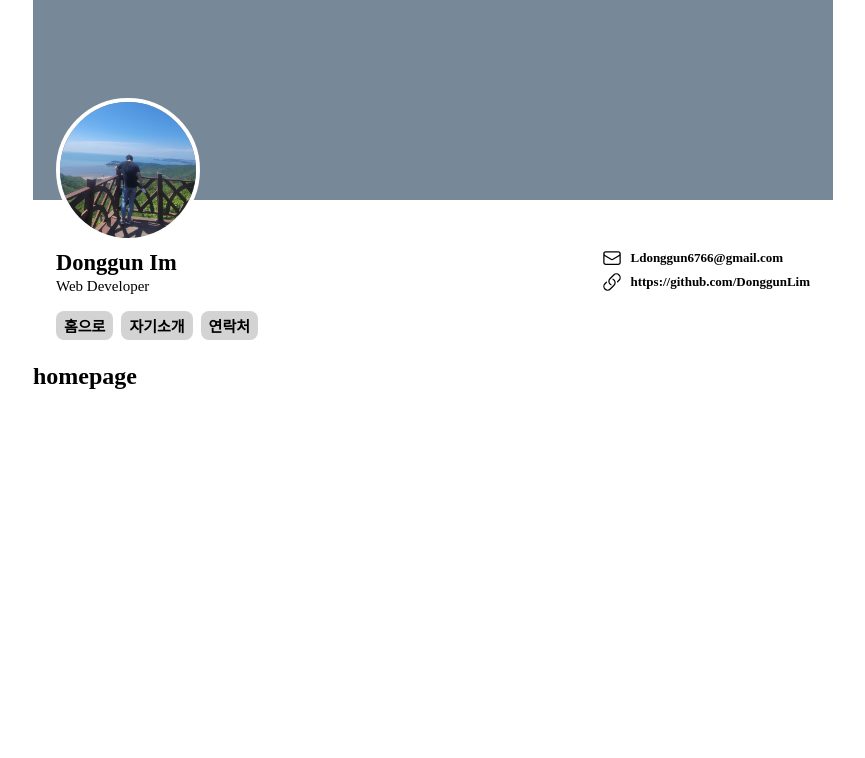
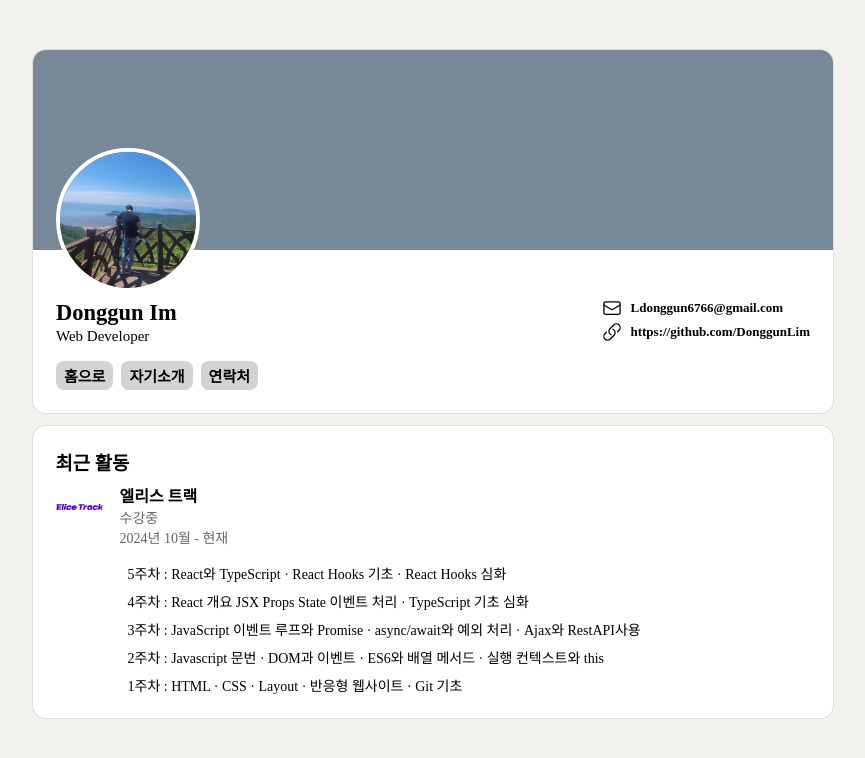
Before and after one commit to DonggunLim/resume, a React (Vite) app: page / in a window 1280 px wide. Shown: the top 758 px of the page, without its empty margins (207-1072 px from the left). Built offline with nearby package versions, Linux system fonts and the light colour scheme.

Commit message:
LatestActivity component

```diff
--- a/src/components/Header.jsx
+++ b/src/components/Header.jsx
@@ -2,11 +2,13 @@ import { useNavigate } from "react-router-dom";
 import Avatar from "./Avatar";
 import EmailIcon from "../icons/EmailIcon";
 import LinkIcon from "../icons/LinkIcon";
+import BoxConatiner from "./BoxConatiner";
 export default function Header() {
   const navigate = useNavigate();
   const handleClickMenu = (path) => navigate(path);
 
   return (
+    <BoxConatiner>
       <header className="header">
         <div className="background">
           <Avatar />
@@ -41,5 +43,6 @@ export default function Header() {
           </nav>
         </main>
       </header>
+    </BoxConatiner>
   );
 }
--- /dev/null
+++ b/src/components/LatestActivity.jsx
@@ -0,0 +1,59 @@
+import BoxConatiner from "./BoxConatiner";
+
+export default function LatestActivity() {
+  return (
+    <BoxConatiner>
+      <div className="latest-activity-container">
+        <h1 className="title">최근 활동</h1>
+        <div className="latest-activity">
+          <div className="img-container">
+            <img
+              src="/src/assets/elice-track-logo.svg"
+              alt="elice-track-logo"
+            />
+          </div>
+          <div className="latest-activity-description-container">
+            <p className="latest-activity-title">엘리스 트랙</p>
+            <div className="latest-activity-subtitle">
+              <p>수강중</p>
+              <p> 2024년 10월 - 현재</p>
+            </div>
+            <div className="latest-activity-list-container">
+              <ul className="latest-activity-list">
+                <li>
+                  <p>
+                    5주차 : React와 TypeScript · React Hooks 기초 · React Hooks
+                    심화
+                  </p>
+                </li>
+                <li>
+                  <p>
+                    4주차 : React 개요 JSX Props State 이벤트 처리 · TypeScript
+                    기초 심화
+                  </p>
+                </li>
+                <li>
+                  <p>
+                    3주차 : JavaScript 이벤트 루프와 Promise · async/await와
+                    예외 처리 · Ajax와 RestAPI사용
+                  </p>
+                </li>
+                <li>
+                  <p>
+                    2주차 : Javascript 문번 · DOM과 이벤트 · ES6와 배열 메서드 ·
+                    실행 컨텍스트와 this
+                  </p>
+                </li>
+                <li>
+                  <p>
+                    1주차 : HTML · CSS · Layout · 반응형 웹사이트 · Git 기초
+                  </p>
+                </li>
+              </ul>
+            </div>
+          </div>
+        </div>
+      </div>
+    </BoxConatiner>
+  );
+}
--- a/src/components/Layout.jsx
+++ b/src/components/Layout.jsx
@@ -5,7 +5,7 @@ const Layout = () => {
   return (
     <div className="wrraper">
       <Header />
-      <main>
+      <main className="main-contaienr">
         <Outlet />
       </main>
     </div>
--- a/src/index.css
+++ b/src/index.css
@@ -1,5 +1,9 @@
 @import "./styles/components/avatar.css";
 @import "./styles/components/header.css";
+@import "./styles/components/boxContainer.css";
+@import "./styles/components/latestActivity.css";
+
+/*  */
 
 * {
   padding: 0;
@@ -8,12 +12,25 @@
 }
 
 #root {
+  width: 100%;
+  height: 100vh;
   display: flex;
   justify-content: center;
+  background-color: #f4f2ee;
 }
 
 .wrraper {
   width: 800px;
+  display: flex;
+  flex-direction: column;
+  gap: 0.8rem;
+  padding: 50px 0;
+}
+
+.main-contaienr {
+  display: flex;
+  flex-direction: column;
+  gap: 0.8rem;
 }
 
 li {
--- a/src/pages/HomePage.jsx
+++ b/src/pages/HomePage.jsx
@@ -1,7 +1,9 @@
+import LatestActivity from "../components/LatestActivity";
+
 const HomePage = () => {
   return (
     <>
-      <h2>homepage</h2>
+      <LatestActivity />
     </>
   );
 };
--- /dev/null
+++ b/src/styles/components/latestActivity.css
@@ -0,0 +1,53 @@
+.latest-activity-container {
+  padding: 22.5px;
+}
+
+.latest-activity-container > .title {
+  font-size: 18.75px;
+  font-weight: 600;
+  padding-bottom: 8px;
+}
+
+/* latest-activity item */
+
+.latest-activity {
+  display: flex;
+  gap: 16px;
+}
+
+.latest-activity > .img-container {
+  display: flex;
+  justify-content: center;
+  align-items: center;
+  width: 48px;
+  height: 48px;
+}
+
+/* latest-activity-title, subtitle*/
+.latest-activity-title {
+  font-size: 16px;
+  font-weight: 600;
+}
+
+.latest-activity-subtitle {
+  font-size: 14px;
+  font-weight: 400;
+  color: rgba(0, 0, 0, 0.6);
+  padding-bottom: 16px;
+}
+
+/* latest-activity-list */
+.latest-activity-list-container {
+  padding-left: 8px;
+}
+
+.latest-activity-list {
+  display: flex;
+  flex-direction: column;
+  gap: 8px;
+}
+
+.latest-activity-list > li {
+  font-size: 14px;
+  font-weight: 400;
+}
```
Also changed, not shown: src/assets/elice-track-logo.svg (added). Lines whose indentation alone changed are shown as unchanged.
